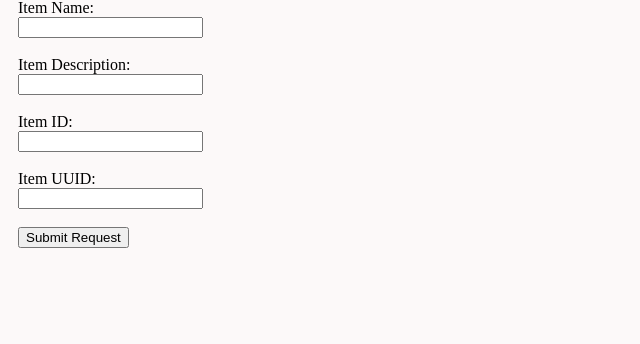
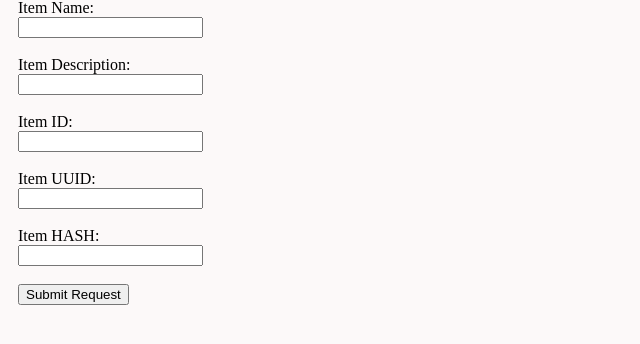
Before and after one commit to Amitm19/TO_DO_APPLICATION, a Flask app: page / in a window 1280 px wide. Shown: the part 127-471 px from the top of the page, without its empty margins (0-640 px from the left). Run offline with Flask 3, Linux system fonts and the light colour scheme.

Commit message:
Item Hash is added in index file from master_1 branch

```diff
--- a/templates/index.html
+++ b/templates/index.html
@@ -20,6 +20,8 @@
                 <input type="text" id="id" name="Item ID"><br><br>
                 <label for="UUID">Item UUID:</label><br>
                 <input type="text" id="UUID" name="Item UUID"><br><br>
+                <label for="HASH">Item HASH:</label><br>
+                <input type="text" id="HASH" name="Item HASH"><br><br>
 
             <input type="submit" value="Submit Request">
         </form>
```
